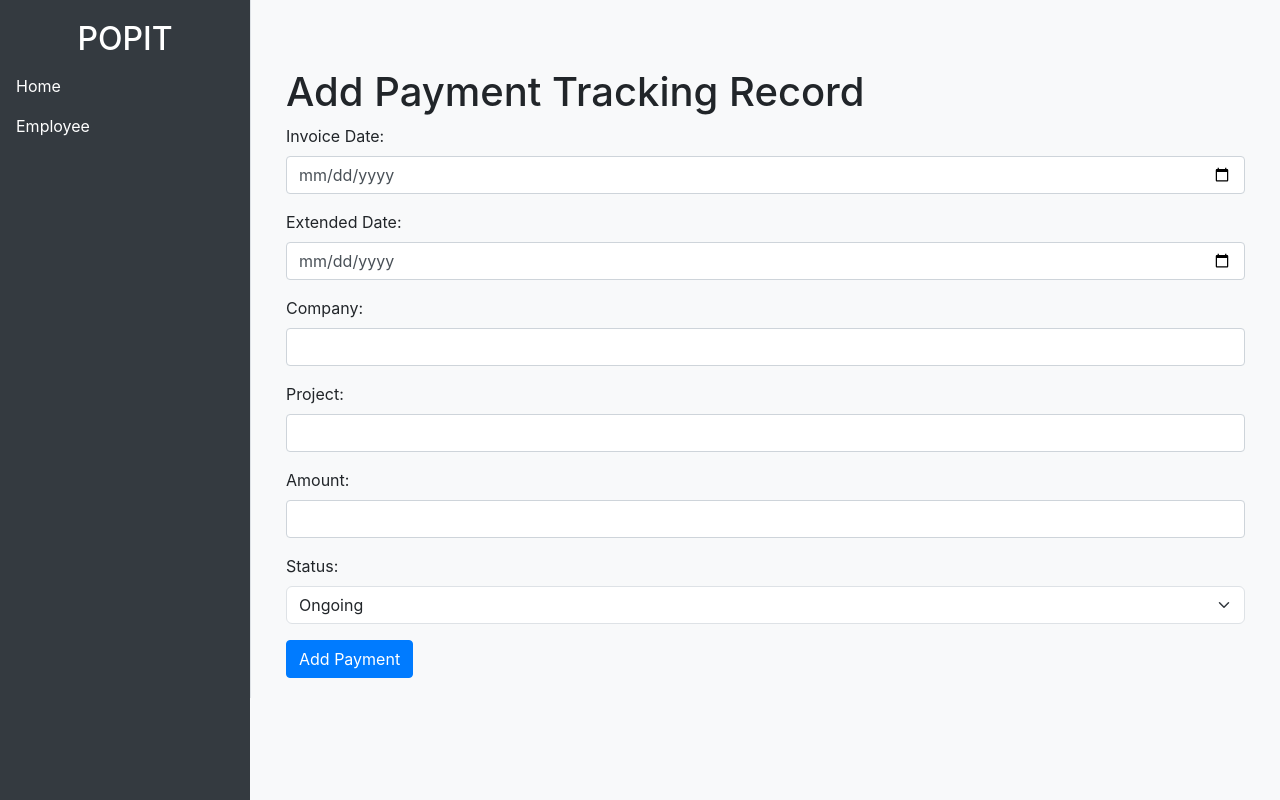
After one commit to VenujaK/popit, a Flask app: page /add_payment in a window 1280 px wide. The commit adds this page. Run offline with Flask 3, Linux system fonts and the light colour scheme; some libraries are stand-ins or nearby versions.

Commit message:
emp performance and payment tracking update (crud)

```diff
--- a/app.py
+++ b/app.py
@@ -1,5 +1,6 @@
 from flask import Flask, render_template, request, redirect, url_for
 from flask_mysqldb import MySQL
+import MySQLdb
 
 app = Flask(__name__)
 
@@ -8,6 +9,15 @@ app.config['MYSQL_HOST'] = 'localhost'
 app.config['MYSQL_USER'] = 'root'
 app.config['MYSQL_PASSWORD'] = ''
 app.config['MYSQL_DB'] = 'popit'
+
+# Database connection
+conn = MySQLdb.connect(
+    host=app.config['MYSQL_HOST'],
+    user=app.config['MYSQL_USER'],
+    passwd=app.config['MYSQL_PASSWORD'],
+    db=app.config['MYSQL_DB']
+)
+cur = conn.cursor()
 
 mysql = MySQL(app)
 
@@ -169,6 +179,63 @@ def performance_review(emp_no):
 
     return render_template('performance_review.html', emp_no=emp_no)
 
+# Route to display performance reviews
+@app.route('/performance_reviews', methods=['GET', 'POST'])
+def performance_reviews():
+    emp_no = request.form.get('emp_no')  # Get the emp_no from the form
+    if emp_no:
+        cur.execute("SELECT * FROM performance_reviews WHERE emp_no = %s", (emp_no,))
+    else:
+        cur.execute("SELECT * FROM performance_reviews")
+    performance_reviews = cur.fetchall()
+    return render_template('performance_reviews.html', performance_reviews=performance_reviews, emp_no=emp_no)
+
+@app.route('/payment_tracking')
+def payment_tracking():
+    cur.execute("SELECT * FROM payment_tracking")
+    payment_records = cur.fetchall()
+    return render_template('payment_tracking.html', payment_records=payment_records)
+
+# Route to add a new payment tracking record
+@app.route('/add_payment', methods=['GET', 'POST'])
+def add_payment():
+    if request.method == 'POST':
+        invoice_date = request.form['invoice_date']
+        extended_date = request.form['extended_date']
+        company = request.form['company']
+        project = request.form['project']
+        amount = request.form['amount']
+        status = request.form['status']
+        cur.execute("INSERT INTO payment_tracking (invoice_date, extended_date, company, project, amount, status) VALUES (%s, %s, %s, %s, %s, %s)",
+                    (invoice_date, extended_date, company, project, amount, status))
+        conn.commit()
+        return redirect(url_for('payment_tracking'))
+    return render_template('add_payment.html')
+
+# Route to update a payment tracking record
+@app.route('/update_payment/<int:id>', methods=['GET', 'POST'])
+def update_payment(id):
+    cur.execute("SELECT * FROM payment_tracking WHERE id = %s", (id,))
+    payment_record = cur.fetchone()
+    if request.method == 'POST':
+        invoice_date = request.form['invoice_date']
+        extended_date = request.form['extended_date']
+        company = request.form['company']
+        project = request.form['project']
+        amount = request.form['amount']
+        status = request.form['status']
+        cur.execute("UPDATE payment_tracking SET invoice_date = %s, extended_date = %s, company = %s, project = %s, amount = %s, status = %s WHERE id = %s",
+                    (invoice_date, extended_date, company, project, amount, status, id))
+        conn.commit()
+        return redirect(url_for('payment_tracking'))
+    return render_template('update_payment.html', payment_record=payment_record)
+
+# Route to delete a payment tracking record
+@app.route('/delete_payment/<int:id>', methods=['POST'])
+def delete_payment(id):
+    cur.execute("DELETE FROM payment_tracking WHERE id = %s", (id,))
+    conn.commit()
+    return redirect(url_for('payment_tracking'))
 
 if __name__ == '__main__':
     app.run(debug=True)
--- /dev/null
+++ b/templates/add_payment.html
@@ -0,0 +1,55 @@
+<!DOCTYPE html>
+<html lang="en">
+<head>
+    <meta charset="UTF-8">
+    <meta name="viewport" content="width=device-width, initial-scale=1.0">
+    <title>Add Payment Tracking Record</title>
+    <!-- Bootstrap CSS -->
+    <link rel="stylesheet" href="https://stackpath.bootstrapcdn.com/bootstrap/4.5.2/css/bootstrap.min.css">
+    <link href="https://cdn.jsdelivr.net/npm/bootstrap@5.3.0-alpha1/dist/css/bootstrap.min.css" rel="stylesheet" integrity="sha384-B4gt1jrGC7Jh4AgTPSdUtOBvfO8shCk+3iFfC5gRV6L2fuxzr0vq+A4qJ4r4" crossorigin="anonymous">
+</head>
+<body>
+    {% extends "base.html" %}
+    {% block content %}
+    <div class="container">
+        <h1 class="mt-5">Add Payment Tracking Record</h1>
+        <form action="{{ url_for('add_payment') }}" method="post">
+            <div class="mb-3">
+                <label for="invoice_date" class="form-label">Invoice Date:</label>
+                <input type="date" class="form-control" name="invoice_date" id="invoice_date" required>
+            </div>
+            <div class="mb-3">
+                <label for="extended_date" class="form-label">Extended Date:</label>
+                <input type="date" class="form-control" name="extended_date" id="extended_date" required>
+            </div>
+            <div class="mb-3">
+                <label for="company" class="form-label">Company:</label>
+                <input type="text" class="form-control" name="company" id="company" required>
+            </div>
+            <div class="mb-3">
+                <label for="project" class="form-label">Project:</label>
+                <input type="text" class="form-control" name="project" id="project" required>
+            </div>
+            <div class="mb-3">
+                <label for="amount" class="form-label">Amount:</label>
+                <input type="number" class="form-control" name="amount" id="amount" step="0.01" required>
+            </div>
+            <div class="mb-3">
+                <label for="status" class="form-label">Status:</label>
+                <select class="form-select" name="status" id="status" required>
+                    <option value="ongoing">Ongoing</option>
+                    <option value="settled">Settled</option>
+                </select>
+            </div>
+            <button type="submit" class="btn btn-primary">Add Payment</button>
+        </form>
+    </div>
+    {% endblock %}
+    <!-- Bootstrap Bundle with Popper -->
+     <!-- Bootstrap JS and dependencies -->
+     <script src="https://code.jquery.com/jquery-3.5.1.slim.min.js"></script>
+     <script src="https://cdn.jsdelivr.net/npm/@popperjs/core@2.5.4/dist/umd/popper.min.js"></script>
+     <script src="https://stackpath.bootstrapcdn.com/bootstrap/4.5.2/js/bootstrap.min.js"></script>
+    <script src="https://cdn.jsdelivr.net/npm/bootstrap@5.3.0-alpha1/dist/js/bootstrap.bundle.min.js" integrity="sha384-1z9pJQP8F16V7tu0f%2B2Wqywr9lo%2Bb9v4dUfx3hPnSHStGa2WxyPNQ0c2Sjd9lOBM" crossorigin="anonymous"></script>
+</body>
+</html>
--- a/templates/base.html
+++ b/templates/base.html
@@ -6,37 +6,86 @@
     <title>{{ title }}</title>
     <!-- Bootstrap CSS -->
     <link rel="stylesheet" href="https://stackpath.bootstrapcdn.com/bootstrap/4.5.2/css/bootstrap.min.css">
+    <style>
+        body {
+            display: flex;
+            background-color: #f8f9fa;
+        }
+        .sidebar {
+            min-width: 250px;
+            max-width: 250px;
+            background-color: #343a40;
+            color: white;
+            padding-top: 20px;
+            position: fixed;
+            height: 100%;
+        }
+        .sidebar .nav-link {
+            color: white;
+        }
+        .sidebar .nav-link:hover {
+            background-color: #495057;
+        }
+        .sidebar .nav-item.active .nav-link {
+            background-color: #007bff;
+        }
+        .sidebar .nav-item .collapse .nav-link {
+            color: #adb5bd;
+        }
+        .sidebar .nav-item .collapse .nav-link:hover {
+            background-color: #495057;
+        }
+        .content {
+            margin-left: 250px;
+            padding: 20px;
+            flex-grow: 1;
+            background-color: #f8f9fa;
+            border-left: 1px solid #dee2e6;
+        }
+        .content h1 {
+            margin-top: 0;
+        }
+    </style>
 </head>
 <body>
-    <!-- Navbar -->
-    <nav class="navbar navbar-expand-lg navbar-light bg-light">
-        <a class="navbar-brand" href="{{ url_for('index') }}">Employee Management</a>
-        <button class="navbar-toggler" type="button" data-toggle="collapse" data-target="#navbarNavDropdown" aria-controls="navbarNavDropdown" aria-expanded="false" aria-label="Toggle navigation">
-            <span class="navbar-toggler-icon"></span>
-        </button>
-        <div class="collapse navbar-collapse" id="navbarNavDropdown">
-            <ul class="navbar-nav">
-                <li class="nav-item dropdown">
-                    <a class="nav-link dropdown-toggle" href="#" id="navbarDropdownMenuLink" role="button" data-toggle="dropdown" aria-haspopup="true" aria-expanded="false">
+    <!-- Sidebar -->
+    <div class="sidebar">
+        <h2 class="text-center">POPIT</h2>
+        <ul class="nav flex-column">
+            <li class="nav-item">
+                <a class="nav-link" href="{{ url_for('index') }}">Home</a>
+            </li>
+            <li class="nav-item">
+                <a class="nav-link" data-toggle="collapse" href="#employeeMenu" role="button" aria-expanded="false" aria-controls="employeeMenu">
                     Employee
                 </a>
-                    <div class="dropdown-menu" aria-labelledby="navbarDropdownMenuLink">
-                        <a class="dropdown-item" href="{{ url_for('add_employee') }}">Add Employees</a>
-                        <a class="dropdown-item" href="{{ url_for('view_employees') }}">View Employees</a>
-                        <a class="dropdown-item" href="{{ url_for('terminated_employees') }}">Terminated Employees</a>
+                <div class="collapse" id="employeeMenu">
+                    <ul class="nav flex-column ml-3">
+                        <li class="nav-item">
+                            <a class="nav-link" href="{{ url_for('add_employee') }}">Add Employees</a>
+                        </li>
+                        <li class="nav-item">
+                            <a class="nav-link" href="{{ url_for('view_employees') }}">View Employees</a>
+                        </li>
+                        <li class="nav-item">
+                            <a class="nav-link" href="{{ url_for('terminated_employees') }}">Terminated Employees</a>
+                        </li>
+                        <li class="nav-item">
+                            <a class="nav-link" href="{{ url_for('performance_reviews') }}">Employee Reviews</a>
+                        </li>
+                    </ul>
                 </div>
             </li>
         </ul>
     </div>
-    </nav>
 
     <!-- Main Content -->
-    <div class="container mt-4">
+    <div class="content">
         {% block content %}{% endblock %}
     </div>
 
     <!-- Bootstrap JS and dependencies -->
-    <script src="https://code.jquery.com/jquery-3.5.1.slim.min.js"></script>
+    <script src="https://code.jquery.com/jquery-3.5.1.min.js"></script>
     <script src="https://cdn.jsdelivr.net/npm/@popperjs/core@2.5.4/dist/umd/popper.min.js"></script>
     <script src="https://stackpath.bootstrapcdn.com/bootstrap/4.5.2/js/bootstrap.min.js"></script>
 </body>
```
Also changed, not shown: templates/payment_tracking.html (added, +45 -0 lines), templates/performance_reviews.html (added, +59 -0 lines), templates/update_payment.html (added, +29 -0 lines), assets/Popit.png (added), templates/view_employees.html (line endings or trailing spaces). Lines whose indentation alone changed are shown as unchanged.
